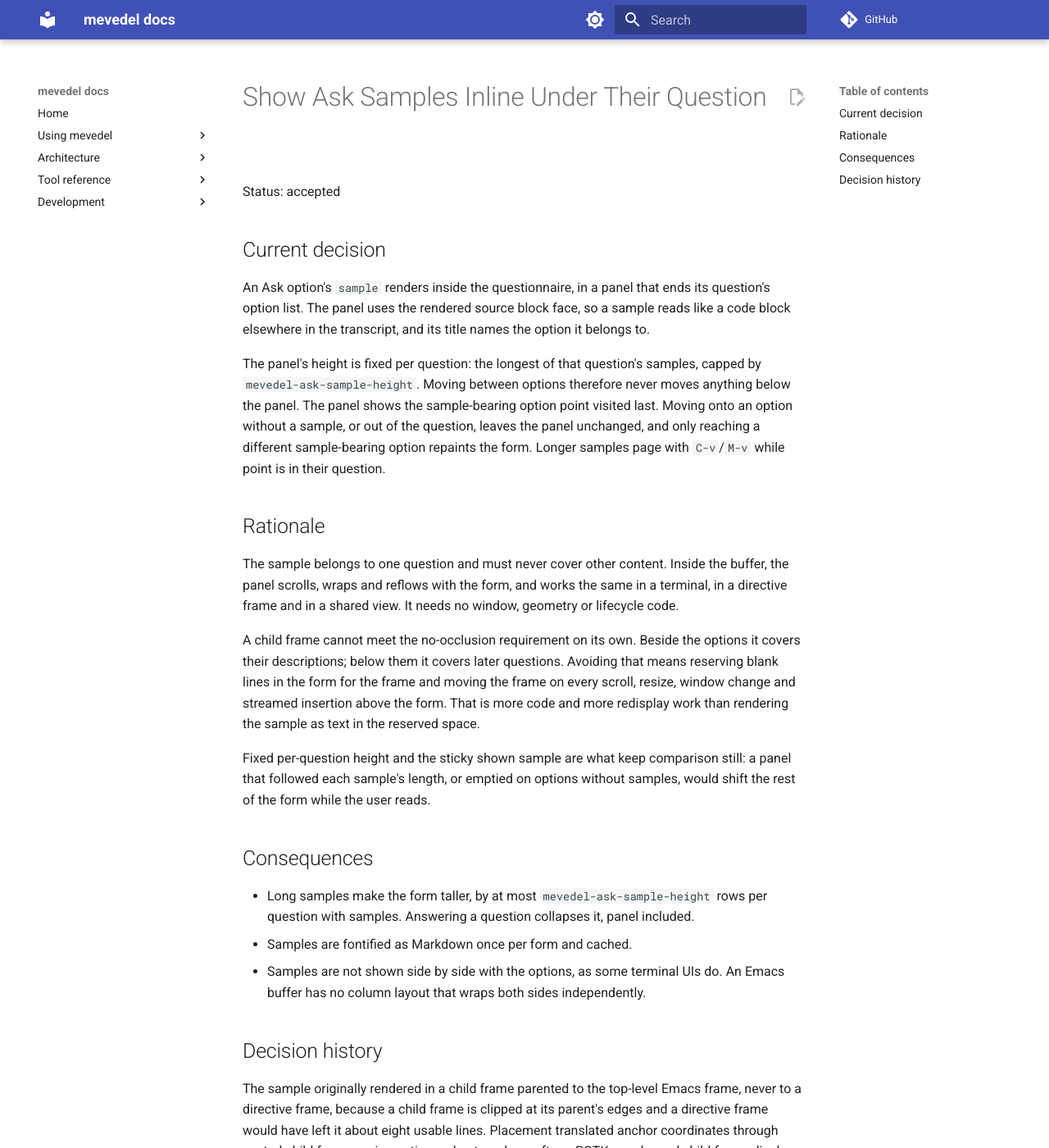
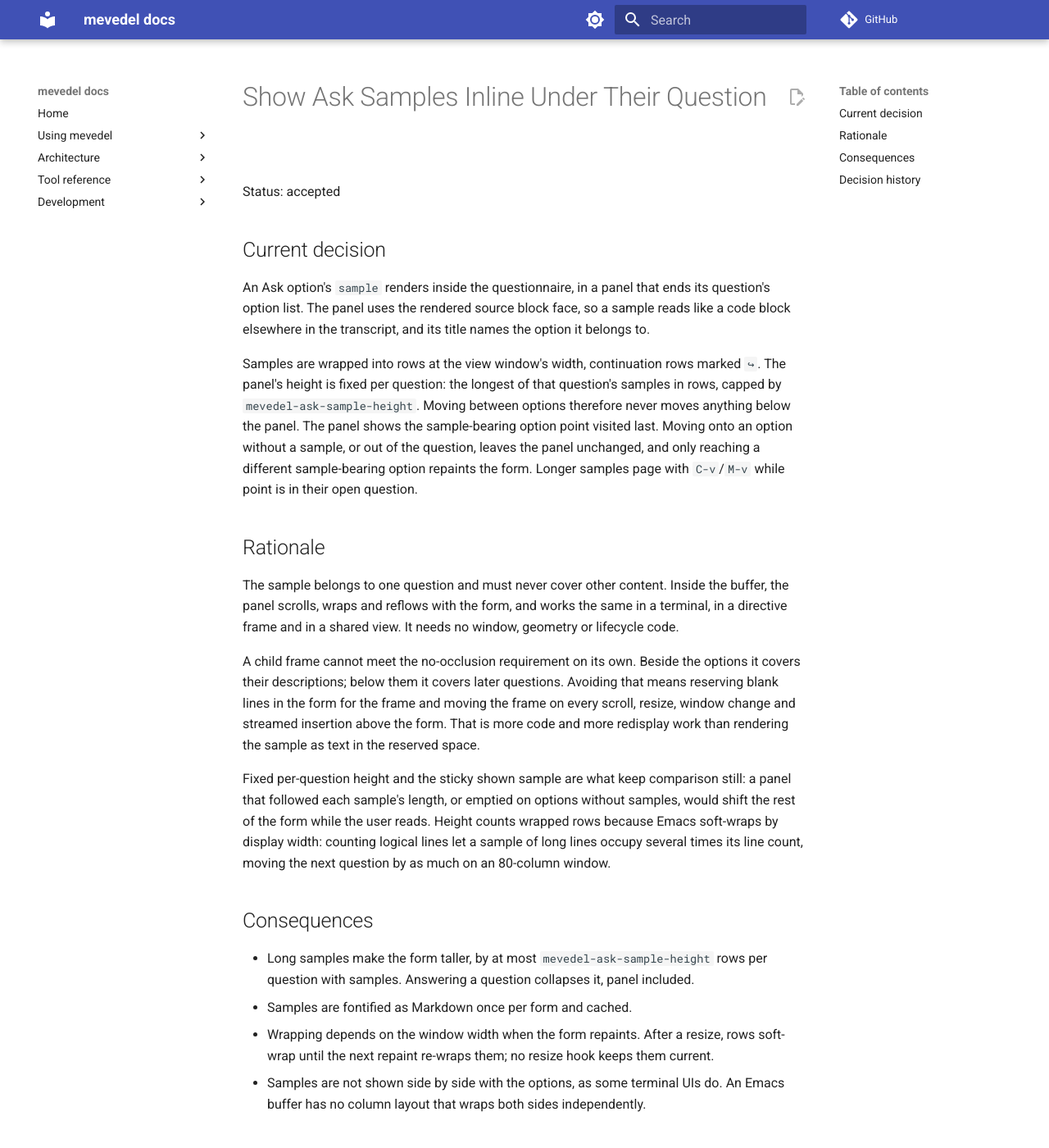
Before and after one commit to FrauH0lle/mevedel, an MkDocs documentation site: the page built from docs/adr/0113-show-ask-samples-inline.md, in a window 1280 px wide and 1400 px high. Shown: the whole window at 82% size. Built offline with MkDocs 1.6.1 and Material for MkDocs 9.7.7, drawn with Linux system fonts in a browser that asks for light colours; comment, search, counter and statistics services are not loaded.

Commit message:
docs(ask): Describe question jumps and row-wrapped sample panels
* docs/tools.md: Document TAB/S-TAB, row wrapping with continuation
marks, and re-wrapping on the next repaint after a resize.
* docs/adr/0113-show-ask-samples-inline.md: Count panel height in
wrapped rows and say why; record the resize consequence.

```diff
--- a/docs/adr/0113-show-ask-samples-inline.md
+++ b/docs/adr/0113-show-ask-samples-inline.md
@@ -9,13 +9,14 @@ its question's option list. The panel uses the rendered source block face, so a
 sample reads like a code block elsewhere in the transcript, and its title names
 the option it belongs to.
 
-The panel's height is fixed per question: the longest of that question's
-samples, capped by `mevedel-ask-sample-height`. Moving between options therefore
-never moves anything below the panel. The panel shows the sample-bearing option
-point visited last. Moving onto an option without a sample, or out of the
-question, leaves the panel unchanged, and only reaching a different
-sample-bearing option repaints the form. Longer samples page with `C-v`/`M-v`
-while point is in their question.
+Samples are wrapped into rows at the view window's width, continuation rows
+marked `↪`. The panel's height is fixed per question: the longest of that
+question's samples in rows, capped by `mevedel-ask-sample-height`. Moving between
+options therefore never moves anything below the panel. The panel shows the
+sample-bearing option point visited last. Moving onto an option without a
+sample, or out of the question, leaves the panel unchanged, and only reaching a
+different sample-bearing option repaints the form. Longer samples page with
+`C-v`/`M-v` while point is in their open question.
 
 ## Rationale
 
@@ -34,7 +35,9 @@ as text in the reserved space.
 Fixed per-question height and the sticky shown sample are what keep
 comparison still: a panel that followed each sample's length, or emptied on
 options without samples, would shift the rest of the form while the user
-reads.
+reads. Height counts wrapped rows because Emacs soft-wraps by display width:
+counting logical lines let a sample of long lines occupy several times its
+line count, moving the next question by as much on an 80-column window.
 
 ## Consequences
 
@@ -42,6 +45,9 @@ reads.
   rows per question with samples. Answering a question collapses it, panel
   included.
 - Samples are fontified as Markdown once per form and cached.
+- Wrapping depends on the window width when the form repaints. After a resize,
+  rows soft-wrap until the next repaint re-wraps them; no resize hook keeps
+  them current.
 - Samples are not shown side by side with the options, as some terminal UIs do.
   An Emacs buffer has no column layout that wraps both sides independently.
 
```
Also changed, not shown: docs/tools.md (+8 -5 lines).
